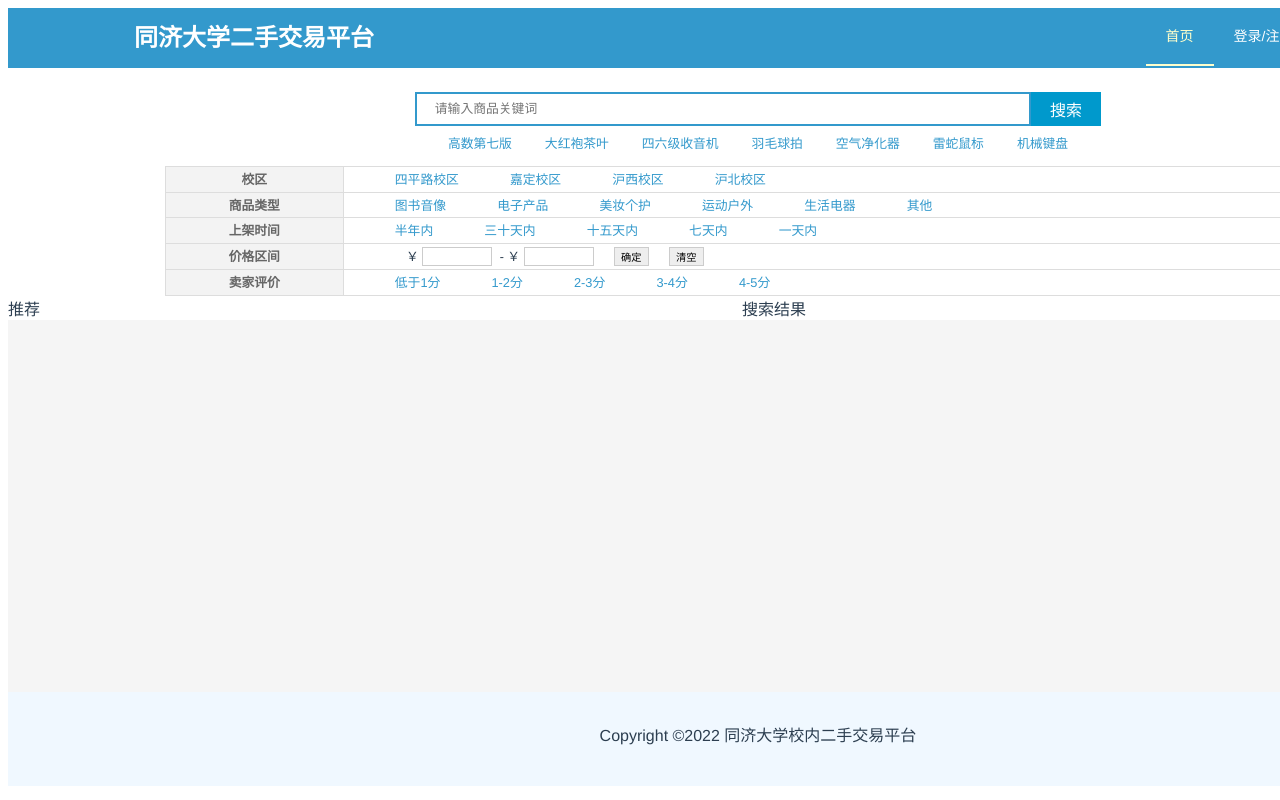
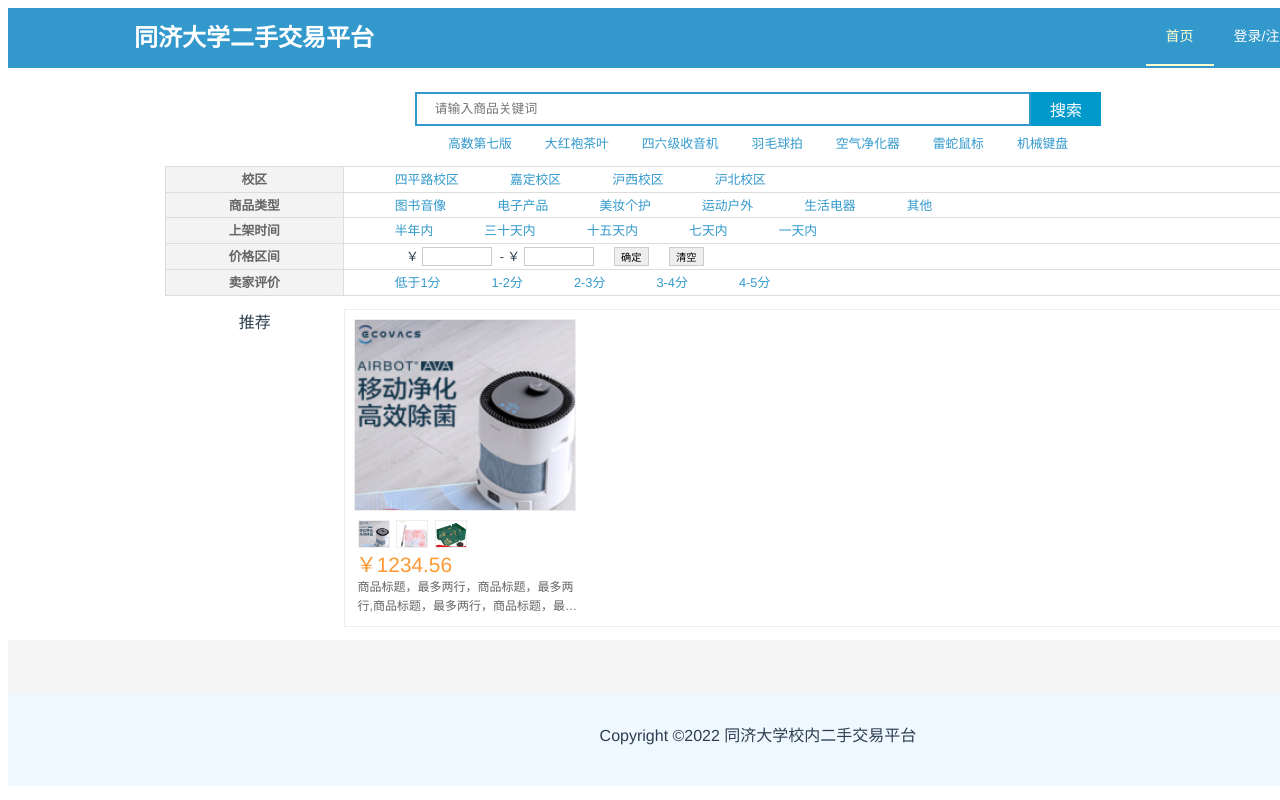
Before and after one commit to 3fuyang/flea-market, a Vue app: page /newresult in a window 1280 px wide. Shown: the top 800 px of the page. Built offline with nearby package versions, Linux system fonts and the light colour scheme.

Commit message:
完善静态商品卡片组件

```diff
--- /dev/null
+++ b/src/components/Result/GoodCard.vue
@@ -0,0 +1,186 @@
+<template>
+<div class="gl-item-card">
+  <div class="big-image-container">
+    <el-image
+      :src="currImageURL"
+      class="big-image"
+      @click="navigateDetails">
+    </el-image>
+  </div>
+  <div class="sub-images-container">
+    <img
+      class="sub-image"
+      v-for="(image, index) of imageCollection"
+      :src="image"
+      :id="index"/>
+  </div>
+  <p class="price-tag">
+    ￥{{goodPrice}}
+  </p>
+  <p
+    class="good-title"
+    @click="navigateDetails">
+    {{goodTitle}}
+  </p>
+</div>
+</template>
+
+<script setup>
+import { onBeforeMount, ref, computed, onMounted } from 'vue'
+import { useRouter } from 'vue-router';
+
+const props = defineProps({
+  goodID: String
+})
+
+// 商品标题
+const goodTitle = ref('')
+// 商品价格
+const goodPrice = ref(0)
+// 当前展示的大号图片序号
+const currImageIndex = ref(0)
+// 图片集合
+const imageCollection = ref([])
+// 展示大图的URL
+const currImageURL = computed(() => {
+	return imageCollection.value[currImageIndex.value]
+})
+
+onBeforeMount(() => {
+  // 调用接口-获取商品信息：传入（商品ID） 返回（商品图片URL，商品标题，价格）
+  goodTitle.value = '商品标题，最多两行，商品标题，最多两行,商品标题，最多两行，商品标题，最多两行，商品标题，最多两行超过以...隐藏'
+  goodPrice.value = 1234.56
+  let images =  [
+			// 一件商品允许最少一张、最多三张图片
+			// 后端只返回图片名称，URL在前端编码
+			'philips',
+			'pen',
+			'tea',
+		]
+	// 获取图片数组
+	imageCollection.value = images.map((name) => `/src/assets/${name}.png`)
+  currImageIndex.value = 0
+})
+
+// 由于要监听多个元素的同一事件，需手写一个含有全局计时器的防抖函数
+let globalTimer = { timer: null }
+const debounce = (fn, delay) => {
+	return (...args) => {
+		globalTimer.timer = setTimeout(() => {
+			fn(...args)
+			clearTimeout(globalTimer.timer)
+			globalTimer.timer = null
+		}, delay)
+	}
+}
+
+// 鼠标悬浮到小图时，显示大图
+const showBigImg = (id) => {
+	currImageIndex.value = id
+}
+
+const debounceShowBigImg = debounce(showBigImg, 500)
+
+onMounted(() => {
+	// 为缩略图添加鼠标事件监听器
+	const subImages = document.getElementsByClassName('sub-image')
+	Array.from(subImages).forEach((subImg) => {
+		subImg.addEventListener('mouseenter', (e) => {
+			// 加上防抖
+			debounceShowBigImg(Number.parseInt(e.target.id))
+		})
+	})
+})
+
+// 点击卡片，导航到商品详情页面
+const router = useRouter()
+function navigateDetails() {
+  router.push({
+    path: '/details',
+    query: {
+      gid: props.goodID
+    }
+  })
+}
+</script>
+
+<style scoped>
+.gl-item-card{
+  display: flex;
+  flex-direction: column;
+  align-items: center;
+  overflow: auto;
+  box-sizing: border-box;
+  border: 1px solid transparent;
+  width: 15em;
+}
+.gl-item-card:hover{
+  border: 1px solid #E9E9E9;
+  box-shadow: 0 0 .6em #EEE;
+}
+.big-image-container{
+	height: 12.2em;
+	display: flex;
+	justify-content: center;
+	align-items: center;
+}
+.big-image{
+	object-fit: scale-down;
+	border: 1px solid #EEE;
+  cursor: pointer;
+}
+.sub-images-container{
+  box-sizing: border-box;
+	white-space: nowrap;
+	width: calc(100% - 1em);
+	margin: .2em .5em;
+  margin-bottom: 0;
+  padding: .25em;
+  padding-bottom: 0;
+	height: 2em;
+	display: flex;
+	flex-direction: row;
+	overflow-x: auto;
+}
+.sub-image{
+	flex-shrink: 0;
+	margin: 0 .4em 0 0;
+	height: calc(100% - 2px);
+	width: auto;
+	object-fit: scale-down;
+	cursor: pointer;
+	border: 1px solid #eee;
+}
+.sub-image:hover{
+	border: 1px solid red;
+}
+.price-tag{
+  font-size: 1.3em;
+  font-weight: 500;
+  color: #FF9933;
+	margin: 0;
+  align-self: flex-start;
+  padding-left: .5em;
+}
+.good-title{
+  box-sizing: border-box;
+  padding-left: 1em;
+  text-align: left;
+  align-self: flex-start;
+  font-size: .75rem;
+  line-height: 1.6em;
+  height: 3.2em;
+  width: 100%;
+  overflow: hidden;
+  display: -webkit-box;
+  -webkit-box-orient: vertical;
+  -webkit-line-clamp: 2;
+  margin: 0;
+  margin-bottom: .2em;
+  color: #666;
+  cursor: pointer;
+}
+.good-title:hover{
+  color: red;
+}
+</style>
--- /dev/null
+++ b/src/components/Result/RecommendList.vue
@@ -0,0 +1,11 @@
+<template>
+推荐
+</template>
+
+<script setup>
+
+</script>
+
+<style scoped>
+
+</style>
--- /dev/null
+++ b/src/components/Result/ResultList.vue
@@ -0,0 +1,19 @@
+<template>
+<div class="gl-wrapper">
+  <GoodCard/>
+</div>
+</template>
+
+<script setup>
+import GoodCard from './GoodCard.vue'
+
+</script>
+
+<style scoped>
+.gl-wrapper{
+  border: 1px solid #eee;
+  box-sizing: border-box;
+  padding: .4em 0;
+}
+
+</style>
--- a/src/views/Details.vue
+++ b/src/views/Details.vue
@@ -28,7 +28,7 @@
 							:src="image"
 							:id="index"/>
 					</div>
-						<p class="declaration">商品类型：{{goodInfo.type}}</p>
+					<p class="declaration">商品类型：{{goodInfo.type}}</p>
 				</div>
 				<div class="right-flex-item">
 					<el-row>
--- a/src/views/NewResult.vue
+++ b/src/views/NewResult.vue
@@ -27,8 +27,12 @@
   </div>
   <FilterTable/>
   <div class="goods-wrapper">
-    <div class="recommend-wrapper">推荐</div>
-    <div class="result-wrapper">搜索结果</div>
+    <div class="recommend-wrapper">
+      <RecommendList/>
+    </div>
+    <div class="result-wrapper">
+      <ResultList/>
+    </div>
   </div>
 </div>
 </template>
@@ -38,6 +42,8 @@ import { ElMessage } from 'element-plus'
 import { onMounted, ref } from 'vue'
 import { onBeforeRouteUpdate, useRouter } from 'vue-router'
 import FilterTable from '../components/Result/FilterTable.vue'
+import RecommendList from '../components/Result/RecommendList.vue'
+import ResultList from '../components/Result/ResultList.vue'
 
 const router = useRouter()
 // 用户输入的搜索关键字
@@ -147,11 +153,13 @@ function queryByKeywords(popular = null) {
 .goods-wrapper{
   display: flex;
   flex-direction: row;
+  width: 74rem;
+  margin: .8em auto;
 }
 .recommend-wrapper {
-  flex: 0 1 auto;
+  flex: 0 1 15%;
 }
 .result-wrapper{
-  flex: 1 0 auto;
+  flex: 1 0 85%;
 }
 </style>
```
